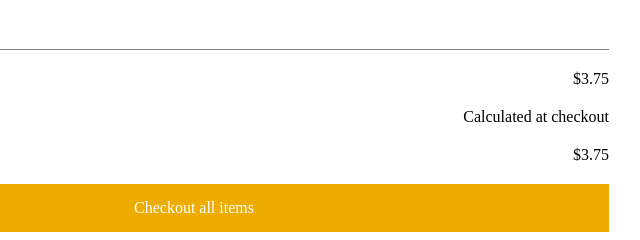
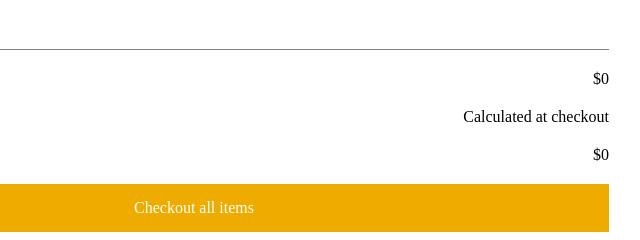
Before and after one commit to jongyeonchae/homework_6b, a plain HTML site: page cart.html in a window 1280 px wide. Shown: the part 1011-1251 px from the top of the page, 446-1086 px from the left. Drawn offline with Linux system fonts and the light colour scheme.

Commit message:
added total price on cart page

```diff
--- a/cart.html
+++ b/cart.html
@@ -90,7 +90,7 @@
                             Subtotal
                         </div>
                         <div class="cart-checkout__list__description">
-                            $3.75
+                            <span id="sub-total"></span>
                         </div>
                     </div>
                     <div class="cart-checkout__list">
@@ -106,7 +106,7 @@
                             Estimated total
                         </div>
                         <div class="cart-checkout__list__description">
-                            $3.75
+                            <span id="est-total"></span>
                         </div>
                     </div>
                     <div class="cart-checkout__btn">
--- a/main.js
+++ b/main.js
@@ -155,3 +155,21 @@ function removeCartItem(i) {
   localStorage.setItem("addedItem", JSON.stringify(cartArray));
   location.reload();
 }
+
+function totalPriceInCart() {
+  cartArray = JSON.parse(localStorage.getItem("addedItem") || "[]");
+  console.log("Prices: ");
+  var totalPrice = 0;
+  for (var i = 0; i < cartArray.length; i++) {
+    //go through each food items
+
+    var pricevalue = cartArray[i].price; //get the price from each items
+    var simpleprice = pricevalue.replace(/^\D+/g, ""); //convert it into string without complex formatting
+    totalPrice += parseFloat(simpleprice); //parseFloat turns string into 0.00 and we add it to total price
+  }
+  console.log("Total price: " + totalPrice); //for testing purposes, printing out the total price
+
+  document.getElementById("sub-total").innerHTML = "$" + totalPrice;
+  document.getElementById("est-total").innerHTML = "$" + totalPrice;
+}
+totalPriceInCart();
```
